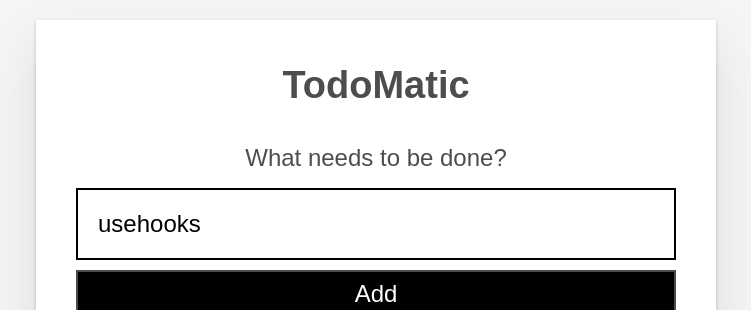
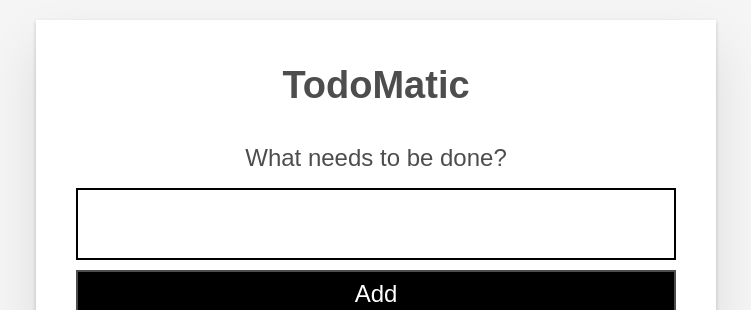
Before and after one commit to bellageuse/Todolist, a React (Create React App) app: page / in a window 1280 px wide. Shown: the top 310 px of the page, without its empty margins (264-1015 px from the left). Built offline with nearby package versions, Linux system fonts and the light colour scheme; the HTML template or start-up script is replaced by a standard one.

Commit message:
counting tasks

```diff
--- a/src/App.js
+++ b/src/App.js
@@ -9,7 +9,6 @@
   const [tasks, setTasks] = useState(props.tasks);
 
   function addTask(name) {
-    alert(name);
     const newTask = { id: "todo-" + nanoid(), name: name, completed: false };
     setTasks([...tasks, newTask]);
   }
@@ -21,6 +20,9 @@
       key={task.id}
     />
   ));
+
+  const textNoun = taskList.length !== 1 ? "tasks" : "task";
+  const headingText = `${taskList.length} ${textNoun} remaining`;
   return (
     <div className="todoapp stack-large">
       <h1>TodoMatic</h1>
@@ -30,7 +32,7 @@
         <FilterButton />
         <FilterButton />
       </div>
-      <h2 id="list-heading">3 tasks remaining</h2>
+      <h2 id="list-heading">{headingText}</h2>
       <ul
         role="list"
         className="todo-list stack-large stack-exception"
--- a/src/components/Form.js
+++ b/src/components/Form.js
@@ -1,7 +1,7 @@
 import React, { useState } from "react";
 
 function Form(props) {
-  const [name, setName] = useState("usehooks");
+  const [name, setName] = useState(" ");
 
   function handleChange(e) {
     setName(e.target.value);
```
